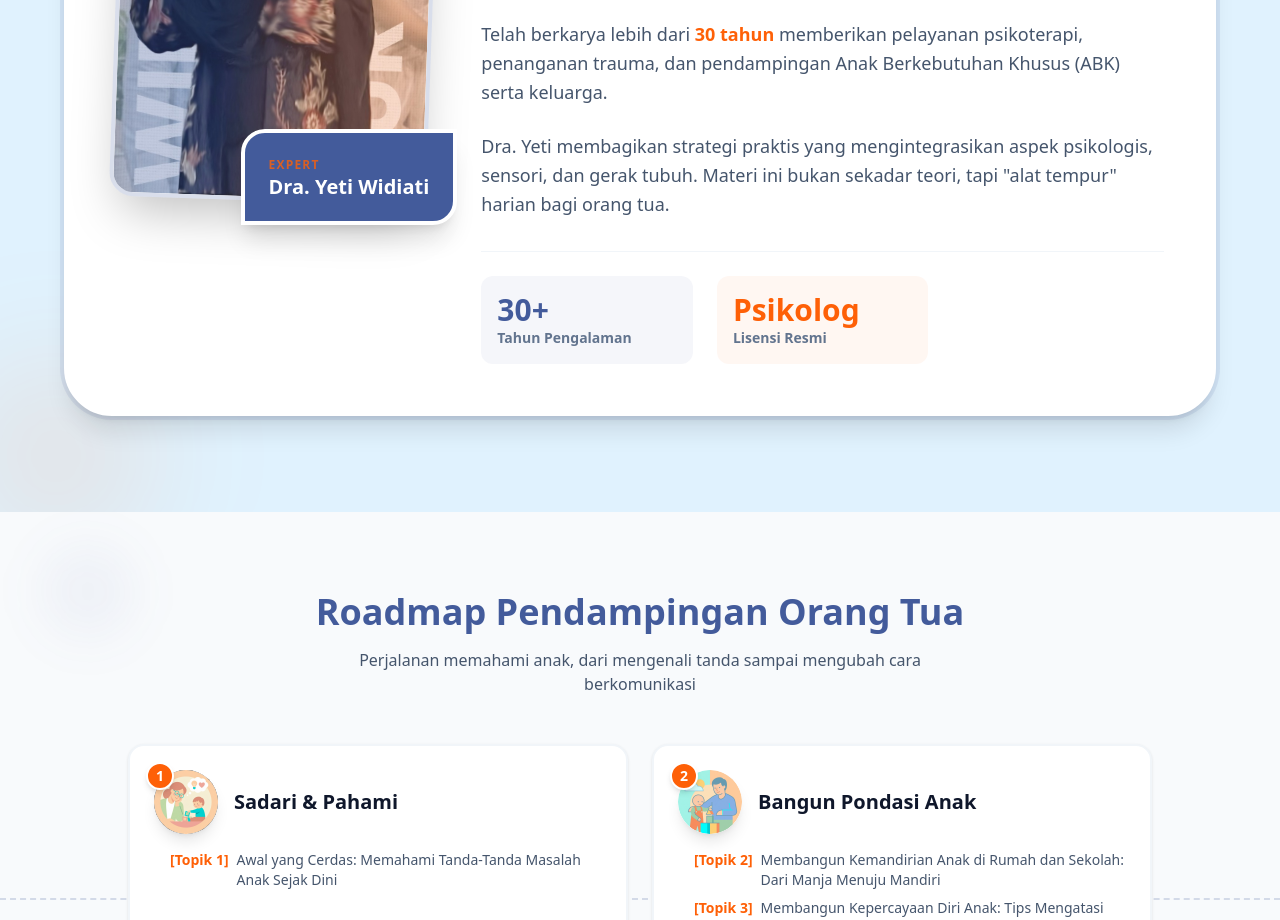
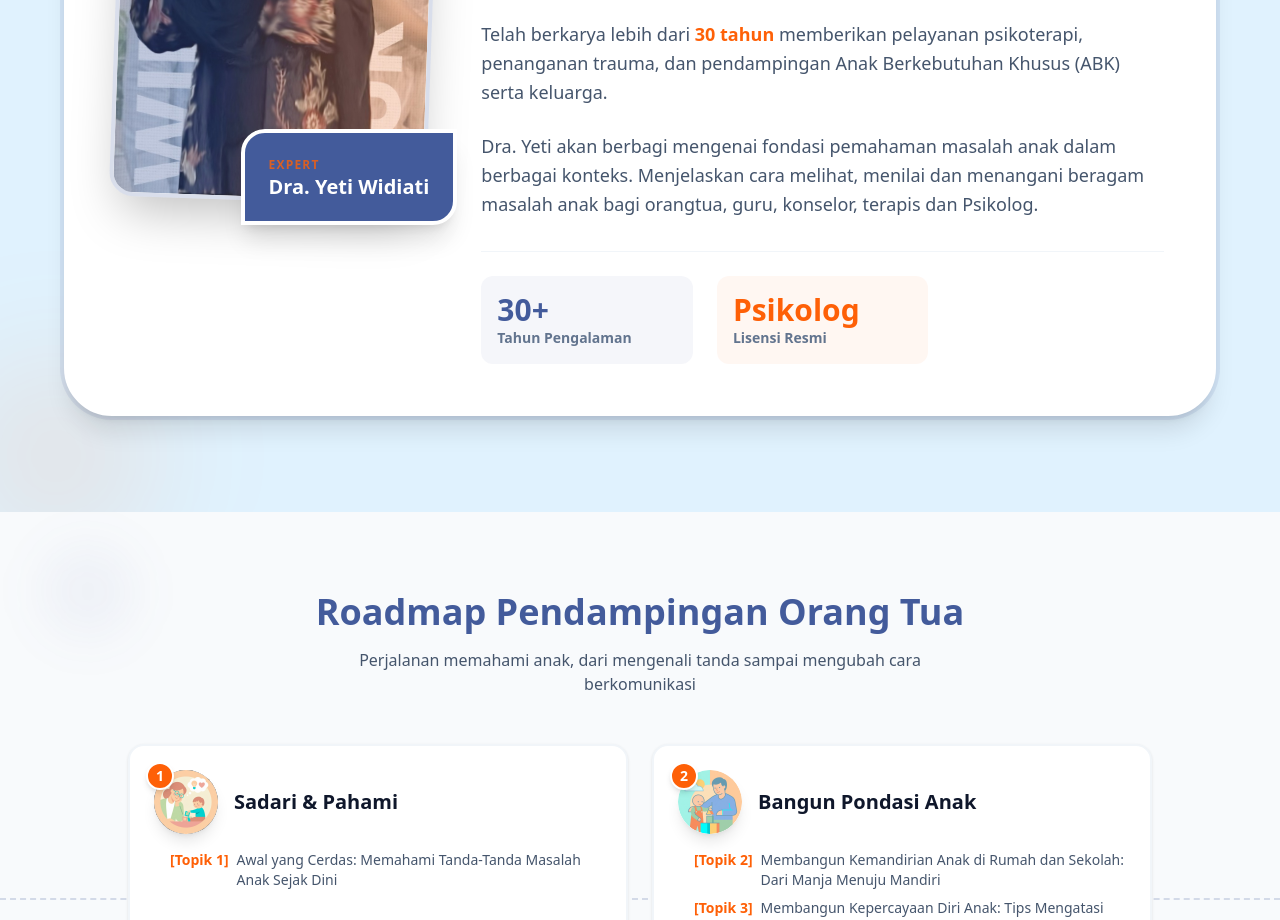
Before and after one commit to websitepraktiqu/marketing, a Next.js app: page /seri-bantu-anakku in a window 1280 px wide. Shown: the part 2420-3340 px from the top of the page. Built offline with nearby package versions, Linux system fonts and the light colour scheme.

Commit message:
feat: create new "Seri Bantu Anakku" eCourse marketing page with roadmap, FAQ, and testimonials.

```diff
--- a/app/seri-bantu-anakku/page.tsx
+++ b/app/seri-bantu-anakku/page.tsx
@@ -471,7 +471,7 @@ export default function SeriBantuAnakku() {
                                             Telah berkarya lebih dari <span className="font-bold text-[#fe6007]">30 tahun</span> memberikan pelayanan psikoterapi, penanganan trauma, dan pendampingan Anak Berkebutuhan Khusus (ABK) serta keluarga.
                                         </p>
                                         <p>
-                                            Dra. Yeti membagikan strategi praktis yang mengintegrasikan aspek psikologis, sensori, dan gerak tubuh. Materi ini bukan sekadar teori, tapi "alat tempur" harian bagi orang tua.
+                                            Dra. Yeti akan berbagi mengenai fondasi pemahaman masalah anak dalam berbagai konteks. Menjelaskan cara melihat, menilai dan menangani beragam masalah anak bagi orangtua, guru, konselor, terapis dan Psikolog.
                                         </p>
                                     </div>
 
```
